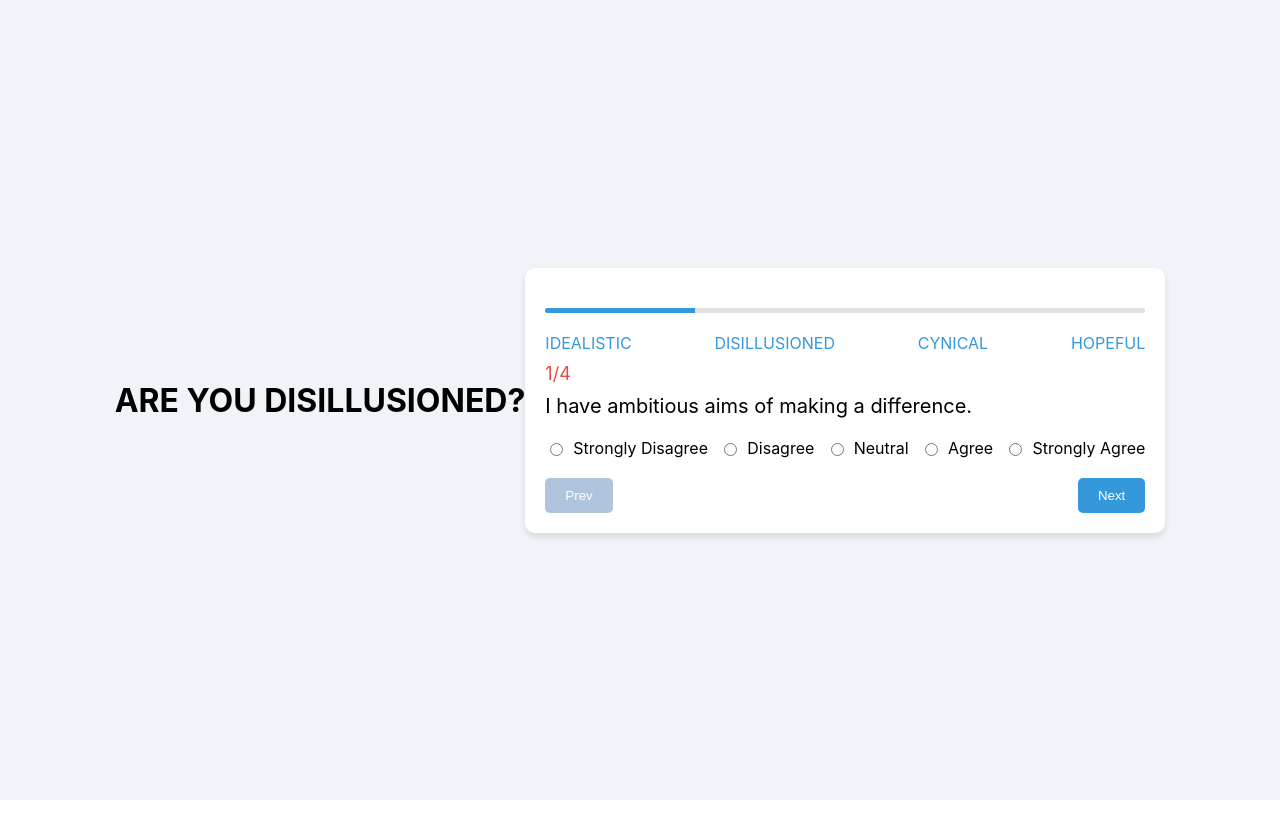
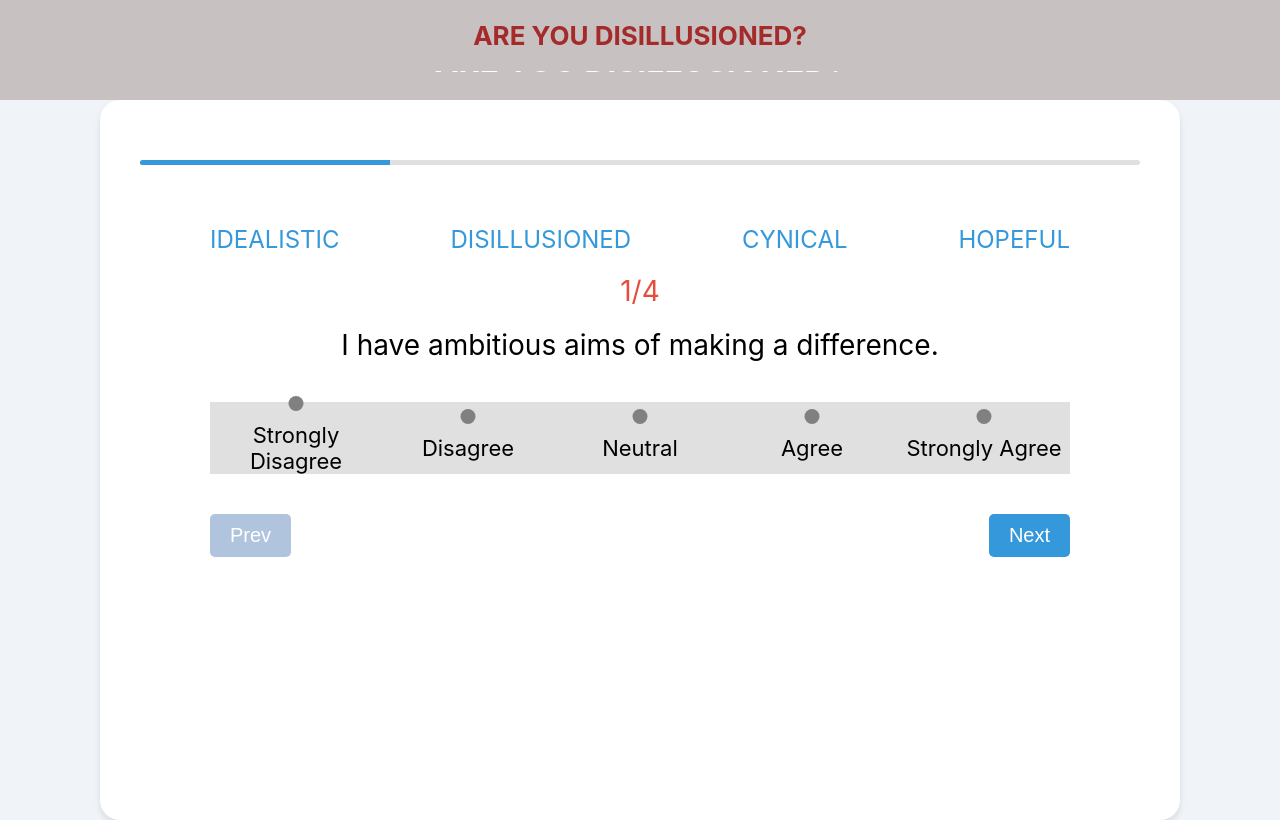
Before and after one commit to shaileshsiingh/ProgressBar, a React (Create React App) app: page / in a window 1280 px wide. Built offline with nearby package versions, Linux system fonts and the light colour scheme.

Commit message:
third commit

```diff
--- a/package.json
+++ b/package.json
@@ -6,6 +6,7 @@
     "@testing-library/jest-dom": "^5.17.0",
     "@testing-library/react": "^13.4.0",
     "@testing-library/user-event": "^13.5.0",
+    "framer-motion": "^11.2.11",
     "react": "^18.3.1",
     "react-dom": "^18.3.1",
     "react-scripts": "5.0.1",
--- a/src/App.css
+++ b/src/App.css
@@ -3,6 +3,21 @@
   background-color: #f0f4f8;
   min-height: 100vh;
   display: flex;
+  flex-direction: column;
   align-items: center;
-  justify-content: center;
+  justify-content: flex-start; /* Adjusted to accommodate the fixed header */
 }
+
+.header {
+  top: 0;
+  width: 100%;
+  background-color: #c7c1c1;
+  color: white;
+  padding: 20px 0;
+}
+
+.header-title {
+  font-size: 26px;
+  margin: 0;
+  color: brown;
+}
--- a/src/components/Question.css
+++ b/src/components/Question.css
@@ -1,44 +1,96 @@
 .question-container {
-    text-align: left;
-    transition: transform 0.5s ease-in-out;
+    text-align: center;
+    width: 100%;
+    max-width: 940px;
+    margin: 0 auto;
+    padding: 40px;
+    box-sizing: border-box;
+    display: flex;
+    flex-direction: column;
+    align-items: center;
   }
 
   .question-header {
     display: flex;
     justify-content: space-between;
-    margin-bottom: 10px;
+    margin-bottom: 20px;
     color: #3498db;
+    width: 100%;
+    font-size: 24px;
   }
 
   .question-number {
-    font-size: 18px;
+    font-size: 28px;
     color: #e74c3c;
-    margin-bottom: 10px;
+    margin-bottom: 20px;
   }
 
   .question-text {
-    font-size: 20px;
-    margin-bottom: 20px;
+    font-size: 28px;
+    margin-bottom: 40px;
+    width: 100%;
   }
 
   .options {
     display: flex;
+    justify-content: center;
+    width: 100%;
+    margin-bottom: 40px;
+    position: relative;
+  }
+
+  .slider-container {
+    width: 100%;
+    position: relative;
+  }
+
+  .slider-line {
+    position: relative;
+    width: 100%;
+    background-color: #e0e0e0;
+    display: flex;
+    align-items: center;
     justify-content: space-between;
-    margin-bottom: 20px;
+  }
+
+  .option-container {
+    display: flex;
+    flex-direction: column;
+    align-items: center;
+    flex: 1;
+    cursor: pointer;
+    position: relative;
+  }
+
+  .dot {
+    height: 15px;
+    width: 15px;
+    background-color: grey;
+    border-radius: 50%;
+    position: absolute;
+    top: -6px; /* Adjust this value to position the dot on the line */
+    left: 50%;
+    transform: translateX(-50%);
   }
 
   .option-label {
-    display: flex;
-    align-items: center;
+    font-size: 22px;
+    margin-top: 20px;
   }
 
-  .option-label input {
-    margin-right: 10px;
+  .fill-slider {
+    position: absolute;
+    bottom: 0;
+    left: 0;
+    height: 5px;
+    background-color: #3498db;
+    z-index: 1;
   }
 
   .navigation-buttons {
     display: flex;
     justify-content: space-between;
+    width: 100%;
   }
 
   .navigation-buttons .prev,
@@ -49,6 +101,7 @@
     padding: 10px 20px;
     border-radius: 5px;
     cursor: pointer;
+    font-size: 20px;
   }
 
   .navigation-buttons .prev:hover,
--- a/src/components/Question.js
+++ b/src/components/Question.js
@@ -1,8 +1,21 @@
-import React from 'react';
+import React, { useState } from 'react';
+import { motion } from 'framer-motion';
 import './Question.css';
 
 const Question = ({ question, currentQuestion, totalQuestions, handleNext, handlePrev }) => {
   const labels = ["Strongly Disagree", "Disagree", "Neutral", "Agree", "Strongly Agree"];
+  const [selectedOption, setSelectedOption] = useState(null);
+  const [isAnimating, setIsAnimating] = useState(false);
+
+  const handleOptionSelect = (index) => {
+    setSelectedOption(index);
+    setIsAnimating(true);
+    setTimeout(() => {
+      setIsAnimating(false);
+      handleNext();
+      setSelectedOption(null);
+    }, 1000); // Time for the slider animation before moving to the next question
+  };
 
   return (
     <div className="question-container">
@@ -15,11 +28,24 @@ const Question = ({ question, currentQuestion, totalQuestions, handleNext, handl
       <div className="question-number">{currentQuestion + 1}/{totalQuestions}</div>
       <div className="question-text">{question}</div>
       <div className="options">
-        {labels.map((label, index) => (
-          <label key={index} className="option-label">
-            <input type="radio" name="answer" value={index + 1} /> {label}
-          </label>
-        ))}
+        <div className="slider-container">
+          <div className="slider-line">
+            <motion.div
+              className="fill-slider"
+              initial={{ width: 0 }}
+              animate={{
+                width: selectedOption !== null ? `${(selectedOption + 1) * 20}%` : 0,
+              }}
+              transition={{ duration: 0.5, yoyo: isAnimating ? Infinity : 0 }}
+            />
+            {labels.map((label, index) => (
+              <div key={index} className="option-container" onClick={() => handleOptionSelect(index)}>
+                <div className="dot"></div>
+                <label className="option-label">{label}</label>
+              </div>
+            ))}
+          </div>
+        </div>
       </div>
       <div className="navigation-buttons">
         <button className="prev" onClick={handlePrev} disabled={currentQuestion === 0}>Prev</button>
--- a/src/components/Quiz.css
+++ b/src/components/Quiz.css
@@ -1,10 +1,15 @@
 .quiz-container {
+    margin-top: 100px; /* Increased margin-top for gap between header and content */
     background: white;
-    border-radius: 10px;
+    border-radius: 20px;
     box-shadow: 0 4px 6px rgba(0, 0, 0, 0.1);
-    width: 60%;
-    max-width: 600px;
-    padding: 20px;
+    width: 80%;
+    max-width: 1000px;
+    padding: 40px;
+    display: flex;
+    flex-direction: column;
+    align-items: center;
+    height: 80vh; /* Increased height */
   }
 
   .progress-bar {
@@ -12,6 +17,7 @@
     border-radius: 5px;
     overflow: hidden;
     margin: 20px 0;
+    width: 100%;
   }
 
   .progress-indicator {
@@ -20,8 +26,30 @@
   }
 
   .completion-message {
-    font-size: 24px;
+    font-size: 28px;
     color: #2ecc71;
     text-align: center;
     padding: 20px;
   }
+
+  .question-wrapper {
+    width: 100%;
+    display: flex;
+    flex-direction: column;
+    align-items: center;
+  }
+
+  .header {
+    position: fixed;
+    top: 0;
+    width: 100%;
+    background-color: #e74c3c;
+    color: white;
+    padding: 20px 0;
+    z-index: 10;
+  }
+
+  .header-title {
+    font-size: 36px;
+    margin: 0;
+  }
--- a/src/components/Quiz.js
+++ b/src/components/Quiz.js
@@ -1,5 +1,6 @@
 import React, { useState, useEffect } from 'react';
 import Question from './Question';
+import { motion } from 'framer-motion';
 import './Quiz.css';
 
 const Quiz = () => {
@@ -41,9 +42,17 @@ const Quiz = () => {
 
   return (
     <div className="quiz-container">
+      <div className="header">
+        <h1 className="header-title">ARE YOU DISILLUSIONED?</h1>
+      </div>
       <div className="progress-bar">
-        <div className="progress-indicator" style={{ width: `${progressPercentage}%` }}></div>
+        <motion.div
+          className="progress-indicator"
+          initial={{ width: 0 }}
+          animate={{ width: `${progressPercentage}%` }}
+        ></motion.div>
       </div>
+      <div className="question-wrapper">
         {isCompleted ? (
           <div className="completion-message">Completed!</div>
         ) : (
@@ -56,6 +65,7 @@ const Quiz = () => {
           />
         )}
       </div>
+    </div>
   );
 };
 
```
Also changed, not shown: 1 other file (tests, documents, lock files or other folders). Lines whose indentation alone changed are shown as unchanged.
